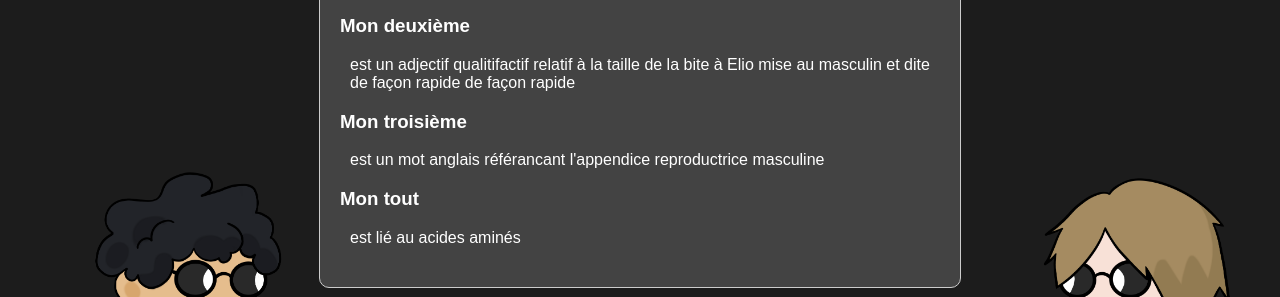
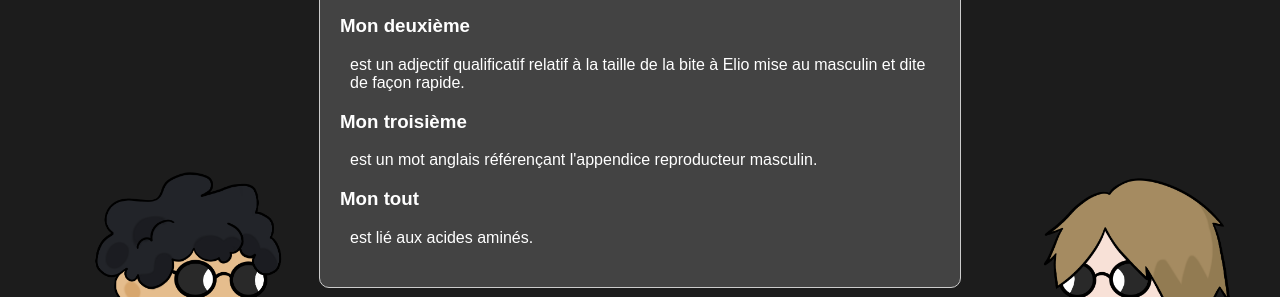
Before and after one commit to Bouquinator/elioetpaic.github.io, a plain HTML site: page charade.html in a window 1280 px wide. Shown: the part 249-546 px from the top of the page. Drawn offline with Linux system fonts and the light colour scheme.

Commit message:
Update charade.html

```diff
--- a/charade.html
+++ b/charade.html
@@ -23,13 +23,13 @@
         <h2 id="contact">Charade/Rébu</h2>
         <div class="contact-info">
             <h3>Mon premier</h3>
-            <p>est un esclavagiste sans sa dernière lettre</p>
+            <p>est un esclavagiste sans sa dernière lettre.</p>
             <h3>Mon deuxième</h3>
-            <p>est un adjectif qualitifactif relatif à la taille de la bite à Elio mise au masculin et dite de façon rapide de façon rapide</p>
+            <p>est un adjectif qualificatif relatif à la taille de la bite à Elio mise au masculin et dite de façon rapide.</p>
             <h3>Mon troisième</h3>
-            <p>est un mot anglais référancant l'appendice reproductrice masculine</p>
+            <p>est un mot anglais référençant l'appendice reproducteur masculin.</p>
             <h3>Mon tout</h3>
-            <p>est lié au acides aminés</p>
+            <p>est lié aux acides aminés.</p>
         </div>
         <img src="assets/images/intelloE.png" id="chibigauche">
         <img src="assets/images/intelloP.png" id="chibidroite">
```
